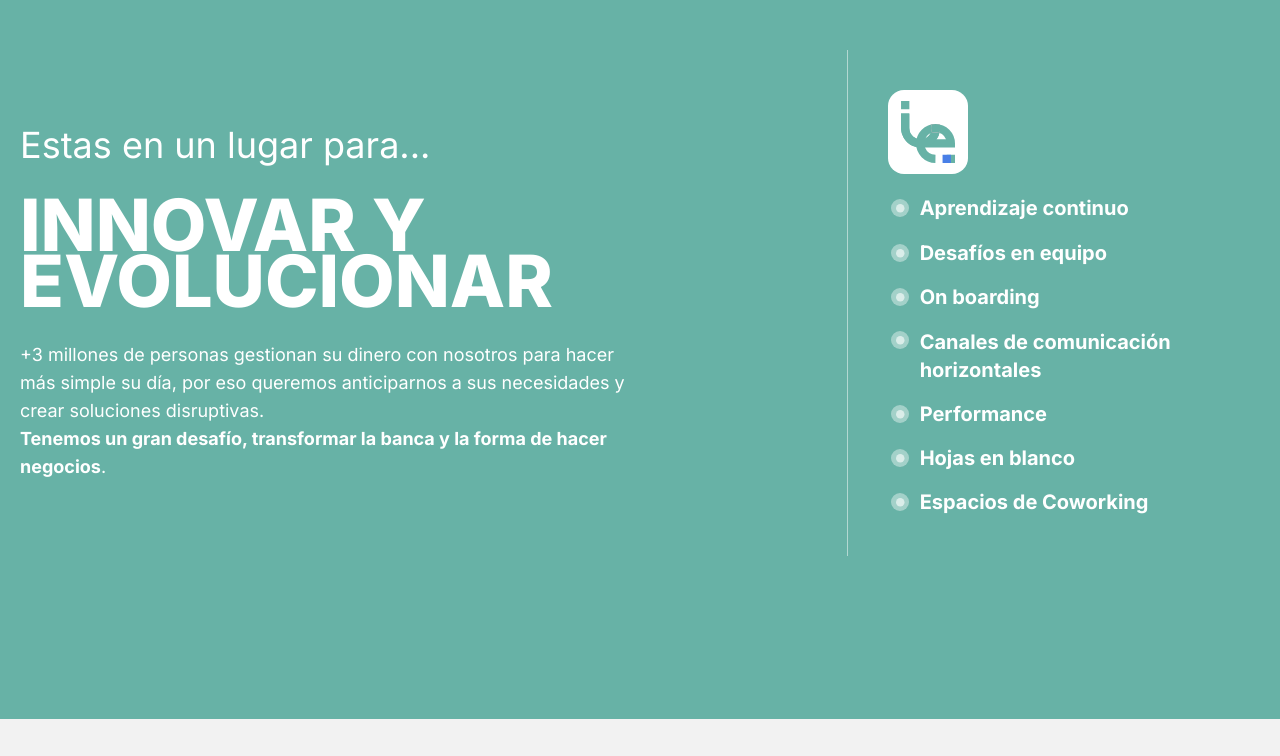
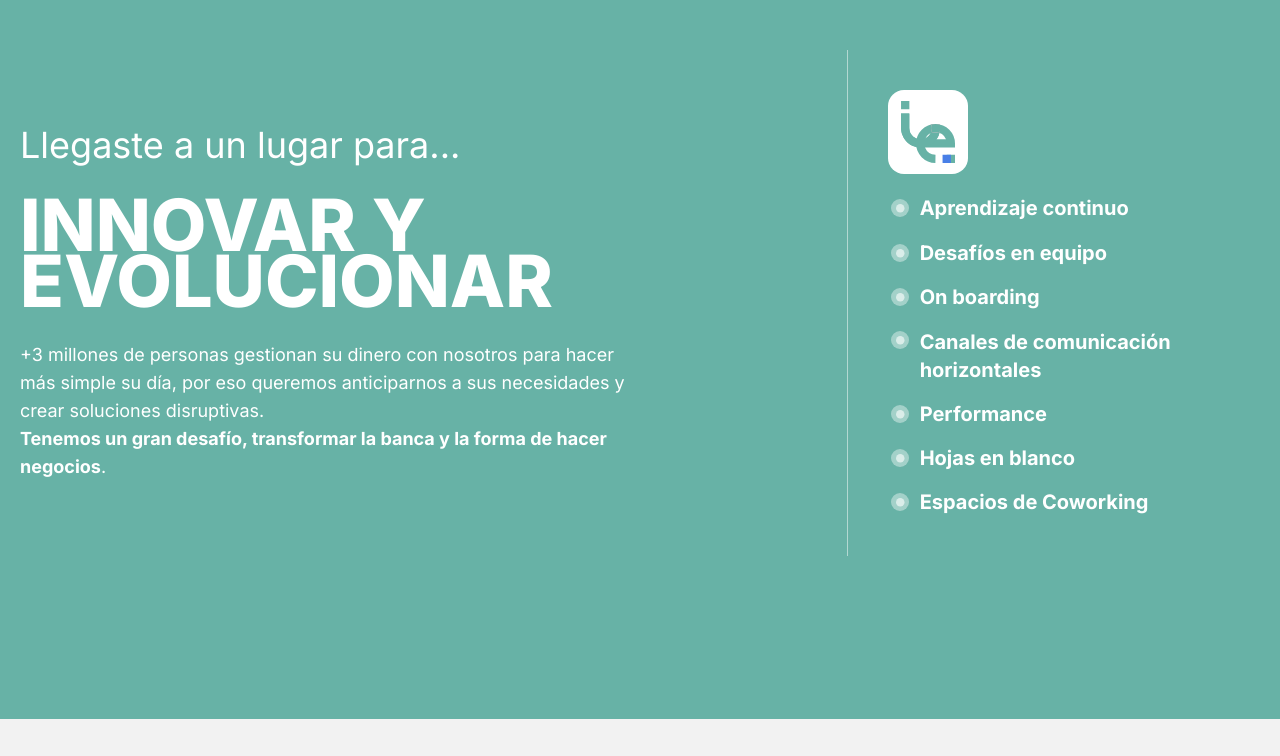
Before and after one commit to Cangre1/Galicia, a website: page src/v2.html in a window 1280 px wide. Shown: the part 1080-1836 px from the top of the page. Drawn offline with nearby package versions, Linux system fonts and the light colour scheme; files that its build step writes are made by us from their sources.

Commit message:
Update v2.html

```diff
--- a/src/v2.html
+++ b/src/v2.html
@@ -656,7 +656,6 @@
       </div>
 
       <!--Contenido sliders start-->
-
       <div id="contenido-slider" class="">
         <!--1-->
         <div id="slider-1" class="block bg-[#67B2A6] md:h-[52rem] text-white">
@@ -672,7 +671,7 @@
                     class="text-xl md:text-4xl"
                     style="font-family: 'Inter', sans-serif; font-weight: 400"
                   >
-                    Estas en un lugar para...
+                    Llegaste a un lugar para...
                   </h1>
                   <h4
                     class="uppercase text-4xl md:text-7xl md:leading-[3.5rem]"
@@ -772,7 +771,7 @@
                     class="text-xl md:text-4xl"
                     style="font-family: 'Inter', sans-serif; font-weight: 400"
                   >
-                    Estas en un lugar para...
+                    Llegaste a un lugar para...
                   </h1>
                   <h4
                     class="uppercase text-4xl md:text-7xl md:leading-[3.5rem]"
@@ -851,7 +850,7 @@
                     class="text-xl md:text-4xl"
                     style="font-family: 'Inter', sans-serif; font-weight: 400"
                   >
-                    Estas en un lugar para...
+                    Llegaste a un lugar para...
                   </h1>
                   <h4
                     class="uppercase text-4xl md:text-7xl md:leading-[3.5rem]"
@@ -944,7 +943,7 @@
                     class="text-xl md:text-4xl"
                     style="font-family: 'Inter', sans-serif; font-weight: 400"
                   >
-                    Estas en un lugar para...
+                    Llegaste a un lugar para...
                   </h1>
                   <h4
                     class="uppercase text-4xl md:text-7xl md:leading-[3.5rem]"
@@ -1062,7 +1061,7 @@
                     class="text-xl md:text-4xl"
                     style="font-family: 'Inter', sans-serif; font-weight: 400"
                   >
-                    Estas en un lugar para...
+                    Llegaste a un lugar para...
                   </h1>
                   <h4
                     class="uppercase text-4xl md:text-7xl md:leading-[3.5rem]"
```
